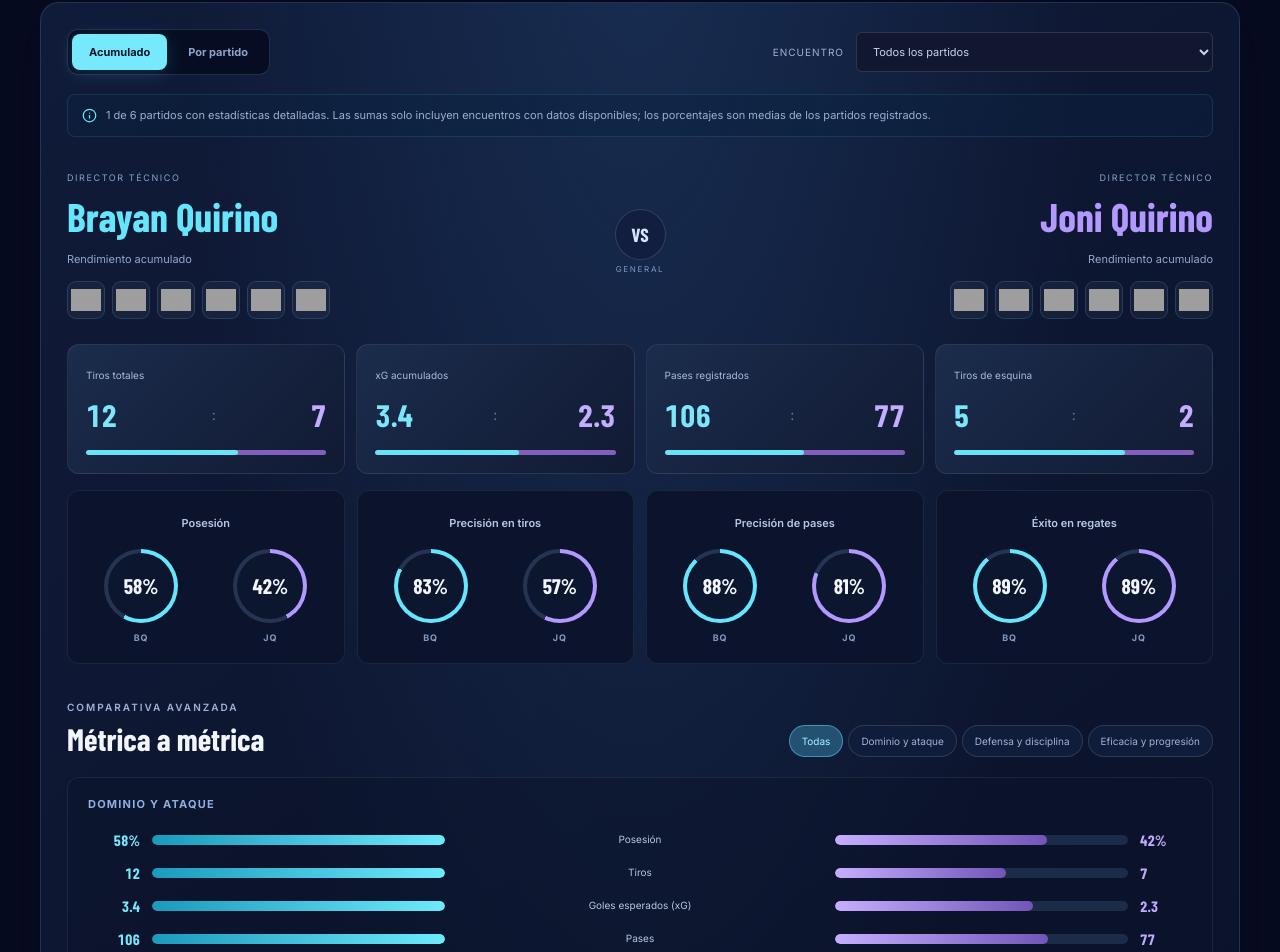
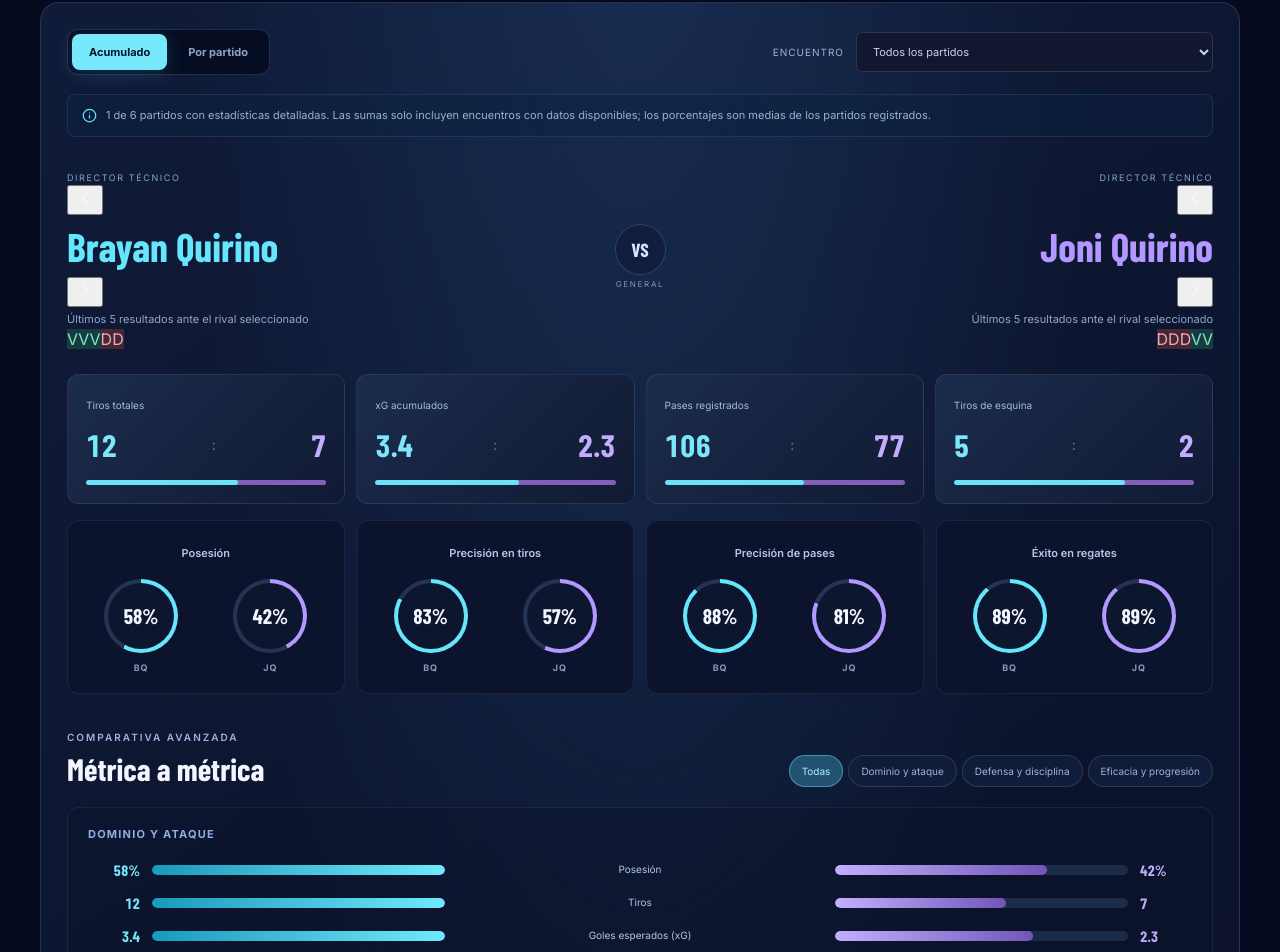
Before and after one commit to BrayanQuirino/champions-rivals, a React (Vite) app: page / in a window 1280 px wide. Shown: the part 3439-4391 px from the top of the page. Built offline with nearby package versions, Linux system fonts and the light colour scheme; grey boxes are pictures that could not be loaded; a web font is replaced by a local one.

Commit message:
feat: selector de DTs y últimas cinco formas V/E/D filtradas por enfrentamiento

```diff
--- a/src/components/Analytics.tsx
+++ b/src/components/Analytics.tsx
@@ -1,9 +1,8 @@
 import { useMemo, useState } from 'react';
-import { Activity, BarChart3, CheckCircle2, Info, Target } from 'lucide-react';
+import { Activity, BarChart3, CheckCircle2, Info, Target, ChevronLeft, ChevronRight } from 'lucide-react';
 import type { Database, Match } from '../domain/schema';
 import type { ClubCatalog } from '../domain/matchmaker';
-import {getClub} from '../hooks/useClubCatalog';
-import {TeamBadge} from './TeamBadge';
+import {winner,newestFirst} from '../domain/statistics';
 
 type StatKey = NonNullable<Match['stats']>['home'];
 type Metric = { key: keyof StatKey; label: string; unit?: string; kind?: 'rate' | 'average' };
@@ -67,23 +66,62 @@ function Radial({value,label,color}:{value:number|null;label:string;color:string
 export function Analytics({data,matches,catalog}:{data:Database;matches:Match[];catalog:ClubCatalog|null}){
   const [selected,setSelected]=useState('all');
   const [category,setCategory]=useState('all');
-  const withStats=useMemo(()=>matches.filter(m=>m.stats!==null),[matches]);
+  // Include new coaches even before their first match, without inventing results.
+  const coaches=useMemo(()=>[
+    ...data.players,
+    ...([{id:'peter',name:'Peter Quirino',initials:'PQ'},{id:'axel',name:'Axel Quirino',initials:'AQ'}]
+      .filter(p=>!data.players.some(existing=>existing.id===p.id)))
+  ],[data.players]);
+  const [leftId,setLeftId]=useState('brayan');
+  const [rightId,setRightId]=useState('hermano');
+  const currentLeft=coaches.find(p=>p.id===leftId)??coaches[0];
+  const currentRight=coaches.find(p=>p.id===rightId)??coaches.find(p=>p.id!==currentLeft.id)!;
+  // Never combine a coach's records against different rivals in this panel.
+  const pairMatches=useMemo(()=>matches.filter(m=>
+    (m.home.playerId===currentLeft.id&&m.away.playerId===currentRight.id)||
+    (m.home.playerId===currentRight.id&&m.away.playerId===currentLeft.id)
+  ),[matches,currentLeft.id,currentRight.id]);
+  const withStats=useMemo(()=>pairMatches.filter(m=>m.stats!==null),[pairMatches]);
   const active=selected==='all'?null:withStats.find(m=>m.id===selected)??null;
-  const scope=active?[active]:matches;
-  const players=data.players;
-  const sides=players.map(p=>({player:p,stats:summarize(scope,p.id)}));
-  const aggregate=!active;
+  const scope=selected==='all'?pairMatches:active?[active]:[];
+  const sides=[currentLeft,currentRight].map(p=>({player:p,stats:summarize(scope,p.id)}));
+  const aggregate=selected==='all';
   const visibleGroups=groups.filter(g=>category==='all'||g.label===category);
   const available=withStats.length;
   const countStats=scope.filter(m=>m.stats!==null).length;
   const coverage=`${countStats} de ${scope.length} partidos con estadísticas detalladas`;
   const get=(side:number,key:keyof StatKey)=>getValue(sides[side].stats,key,aggregate,metrics.find(x=>x.key===key)?.kind);
-  function teamMarks(playerId:string){
-    const used=scope.flatMap(m=>{
-      const side=m.home.playerId===playerId?m.home:m.away.playerId===playerId?m.away:null;
-      return side?[side]:[];
-    }).filter((side,index,array)=>array.findIndex(c=>c.clubId===side.clubId)===index);
-    return <div className="analytics-team-logos" aria-label="Equipos utilizados">{used.map(side=><TeamBadge key={side.clubId??side.team} compact club={getClub(catalog,side.clubId)} name={side.team} initials={data.players.find(p=>p.id===playerId)?.initials??"DT"}/>)}</div>;
+  const form=(playerId:string)=>newestFirst(scope.filter(m=>m.home.playerId===playerId||m.away.playerId===playerId))
+    .slice(0,5).map(m=>({id:m.id,letter:winner(m)===null?'E':winner(m)===playerId?'V':'D',
+      title:`${m.home.team} ${m.home.goals}–${m.away.goals} ${m.away.team} · ${m.date}`}));
+  function cycle(side:'left'|'right',step:number){
+    const other=side==='left'?currentRight.id:currentLeft.id;
+    const current=side==='left'?currentLeft.id:currentRight.id;
+    const index=coaches.findIndex(p=>p.id===current);
+    for(let move=1;move<=coaches.length;move++){
+      const next=coaches[(index+step*move+coaches.length*move)%coaches.length];
+      if(next.id!==other){
+        if(side==='left')setLeftId(next.id); else setRightId(next.id);
+        setSelected('all');
+        return;
+      }
+    }
+  }
+  function renderCoach(side:'left'|'right'){
+    const player=side==='left'?currentLeft:currentRight;
+    const lastResults=form(player.id);
+    return <div className={`analytics-contender ${side==='right'?'right':''}`}>
+      <span>DIRECTOR TÉCNICO</span>
+      <div className="analytics-coach-switcher">
+        <button type="button" onClick={()=>cycle(side,-1)} aria-label={`Director anterior a ${player.name}`} title="Director anterior"><ChevronLeft size={20}/></button>
+        <h3>{player.name}</h3>
+        <button type="button" onClick={()=>cycle(side,1)} aria-label={`Director siguiente a ${player.name}`} title="Director siguiente"><ChevronRight size={20}/></button>
+      </div>
+      <small>{active?(active.home.playerId===player.id?active.home.team:active.away.team):'Últimos 5 resultados ante el rival seleccionado'}</small>
+      <div className="analytics-recent-form" aria-label={`Últimos resultados de ${player.name}`}>
+        {lastResults.length?lastResults.map(m=><span key={m.id} className={`form-${m.letter}`} title={m.title} aria-label={`${m.letter}: ${m.title}`}>{m.letter}</span>):<span className="analytics-form-empty">Sin registros</span>}
+      </div>
+    </div>;
   }
   const headerCards = [
     { key:'shots',title:'Tiros totales' },{key:'expectedGoals',title:'xG acumulados'},
@@ -94,12 +132,14 @@ export function Analytics({data,matches,catalog}:{data:Database;matches:Match[];
     <div className="analytics-panel">
       <div className="analytics-toolbar"><div className="analytics-toggle"><button className={selected==='all'?'active':''} onClick={()=>setSelected('all')}>Acumulado</button><button className={selected!=='all'?'active':''} onClick={()=>setSelected(withStats[0]?.id??'all')} disabled={!available}>Por partido</button></div><label>Encuentro<select aria-label="Seleccionar encuentro estadístico" value={selected} onChange={e=>setSelected(e.target.value)}><option value="all">Todos los partidos</option>{withStats.map(m=><option key={m.id} value={m.id}>{m.date} · {m.home.team} {m.home.goals}–{m.away.goals} {m.away.team}</option>)}</select></label></div>
       <div className="analytics-coverage"><Info size={15}/><span>{coverage}. {aggregate?'Las sumas solo incluyen encuentros con datos disponibles; los porcentajes son medias de los partidos registrados.':'Datos del partido seleccionado.'}</span></div>
-      <div className="analytics-versus"><div className="analytics-contender"><span>DIRECTOR TÉCNICO</span><h3>{sides[0].player.name}</h3><small>{active?(active.home.playerId===sides[0].player.id?active.home.team:active.away.team):'Rendimiento acumulado'}</small>{teamMarks(sides[0].player.id)}</div><div className="analytics-versus-symbol"><span>VS</span><small>{aggregate?'GENERAL':'PARTIDO'}</small></div><div className="analytics-contender right"><span>DIRECTOR TÉCNICO</span><h3>{sides[1].player.name}</h3><small>{active?(active.home.playerId===sides[1].player.id?active.home.team:active.away.team):'Rendimiento acumulado'}</small>{teamMarks(sides[1].player.id)}</div></div>
+      <div className="analytics-versus">{renderCoach('left')}<div className="analytics-versus-symbol"><span>VS</span><small>{aggregate?'GENERAL':'PARTIDO'}</small></div>{renderCoach('right')}</div>
+      {scope.length===0?<div className="analytics-pair-empty" role="status"><Info size={26}/><strong>Sin registros</strong><p>No hay enfrentamientos registrados entre {currentLeft.name} y {currentRight.name}. Las estadísticas aparecerán cuando se registre su primer partido.</p></div>:<>
       <div className="analytics-feature-grid">{headerCards.map(card=><div className="analytics-feature" key={card.key}><span>{card.title}</span><div><b>{format(get(0,card.key),metrics.find(x=>x.key===card.key)!)}</b><span>:</span><b>{format(get(1,card.key),metrics.find(x=>x.key===card.key)!)}</b></div><div className="analytics-mini-track"><i style={{width:`${((get(0,card.key)??0)/Math.max(1,(get(0,card.key)??0)+(get(1,card.key)??0)))*100}%`}}/></div></div>)}</div>
       <div className="analytics-efficiency">{(['possession','shotAccuracy','passAccuracy','dribbleSuccessRate'] as const).map(key=><div className="analytics-efficiency-card" key={key}><span>{metrics.find(m=>m.key===key)?.label}</span><div className="analytics-rings"><Radial value={get(0,key)} label={sides[0].player.initials} color="#65e6fc"/><Radial value={get(1,key)} label={sides[1].player.initials} color="#b398ff"/></div></div>)}</div>
       <div className="analytics-breakdown-head"><div><span className="eyebrow">COMPARATIVA AVANZADA</span><h3>Métrica a métrica</h3></div><div className="analytics-categories">{['all',...groups.map(g=>g.label)].map(c=><button key={c} className={category===c?'active':''} onClick={()=>setCategory(c)}>{c==='all'?'Todas':c}</button>)}</div></div>
       {visibleGroups.map(group=><div className="analytics-group" key={group.label}><h4>{group.label}</h4><div className="analytics-bars">{group.keys.map(key=>{const metric=metrics.find(m=>m.key===key)!;const left=get(0,metric.key),right=get(1,metric.key);const max=Math.max(1,left??0,right??0);return <div className="analytics-bar-row" key={key}><span className="analytics-number">{format(left,metric)}</span><div className="analytics-bar-side left"><i style={{width:`${left===null?0:left/max*100}%`}}/></div><span className="analytics-bar-label">{metric.label}</span><div className="analytics-bar-side right"><i style={{width:`${right===null?0:right/max*100}%`}}/></div><span className="analytics-number">{format(right,metric)}</span></div>})}</div></div>)}
       {!available&&<div className="analytics-no-data"><Target size={24}/><p>Los gráficos se completarán con las próximas capturas de estadísticas.</p></div>}
+      </>}
       <div className="analytics-footnote"><CheckCircle2 size={14}/><span>Los valores ausentes se indican con «—»; nunca se convierten en cero. La captura indica «Pases» sin aclarar si son completados. Las medias porcentuales no están ponderadas por intentos.</span></div>
     </div>
   </section>;
```
